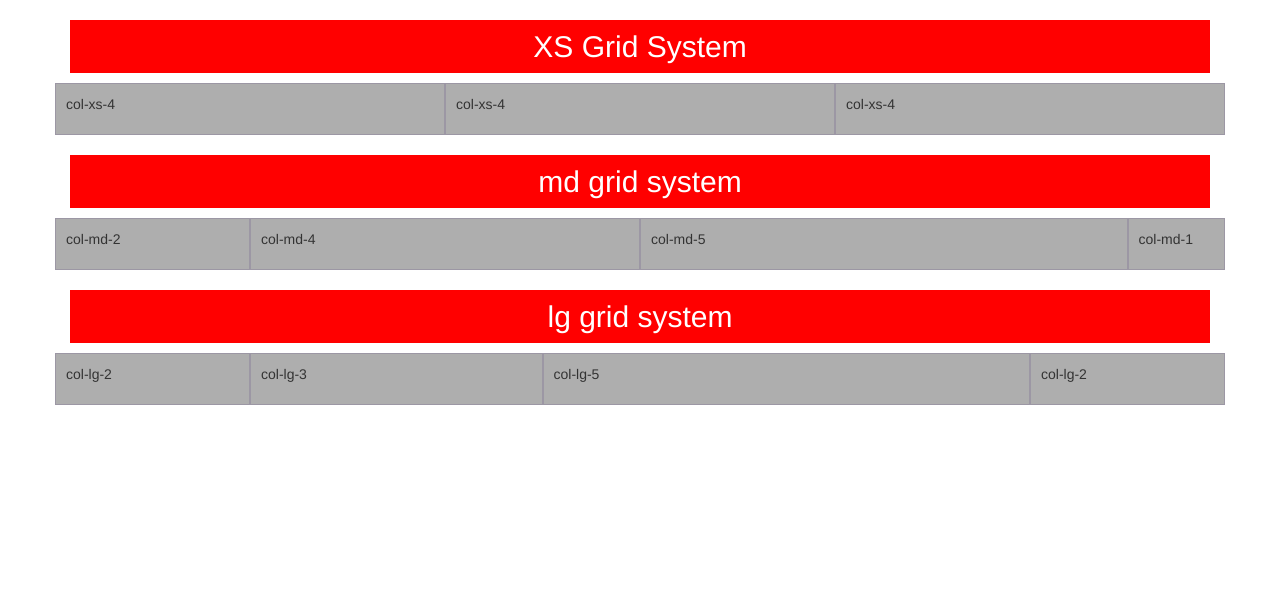
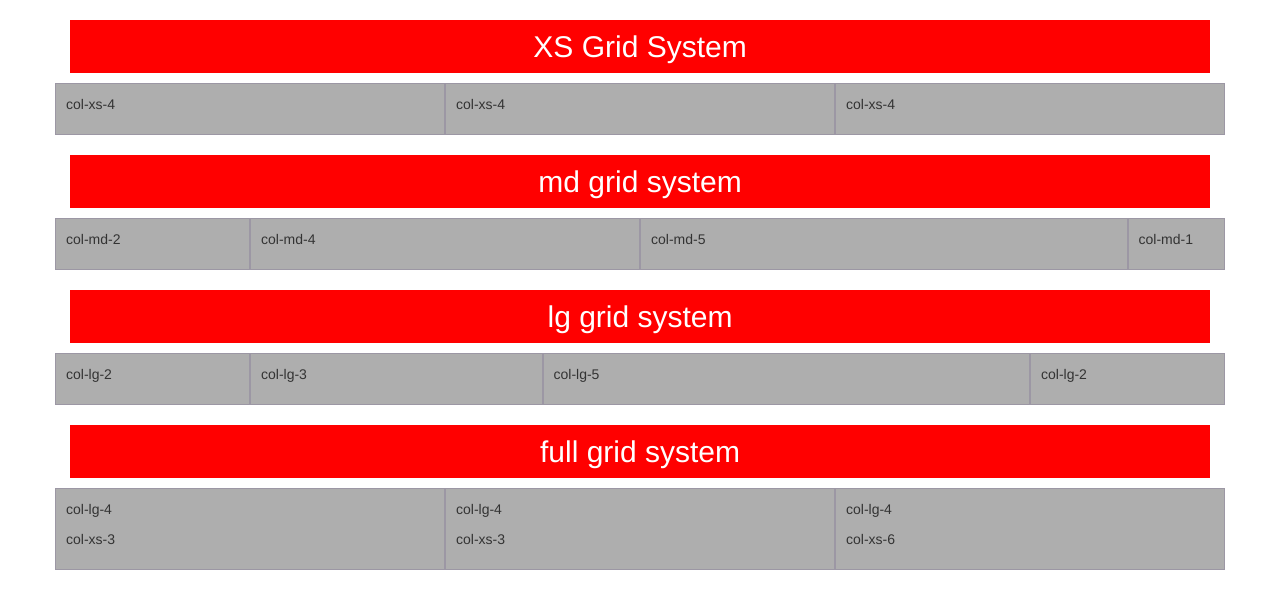
Before and after one commit to FrankSal82/gridsystem, a plain HTML site: page index.html in a window 1280 px wide. Drawn offline with Linux system fonts and the light colour scheme.

Commit message:
full grid

```diff
--- a/css/styles.css
+++ b/css/styles.css
@@ -10,3 +10,27 @@ h2 {
 	text-align:center;
 
 }
+.lg {
+	display:none;
+}
+.md {
+	display:none;
+}
+.sm {
+	display:none;
+}
+.xs {
+	display:none;
+}
+@media (min-width: 767px) {
+	.xs { display:block;}
+}
+@media (min-width: 768px) and (max-width: 991px){
+	.sm { display:block;}
+}
+@media (min-width: 992px) and (max-width: 1199px) {
+	.md { display:block;}
+}
+@media (min-width: 1200px) {
+	.lg { display:block;}
+}
--- a/index.html
+++ b/index.html
@@ -54,8 +54,38 @@
 				<p>col-lg-2</p>
 			</div>
 		</div> <!-- END OF LG GRID SYSTEM -->
+
+		<h2>full grid system</h2>
+		<div class="row show-grid">
+			<div class="col-lg-4 col-md-3 col-sm-5 col-xs-3">
+				<p class="lg">col-lg-4</p>
+				<p class="md">col-md-3</p>
+				<p class="sm">col-sm-5</p>
+				<p class="xs">col-xs-3</p>
+			</div>
+			<div class="col-lg-4 col-md-3 col-sm-5 col-xs-3">
+				<p class="lg">col-lg-4</p>
+				<p class="md">col-md-3</p>
+				<p class="sm">col-sm-5</p>
+				<p class="xs">col-xs-3</p>
+			</div>
+			<div class="col-lg-4 col-md-6 col-sm-2 col-xs-6">
+				<p class="lg">col-lg-4</p>
+				<p class="md">col-md-6</p>
+				<p class="sm">col-sm-2</p>
+				<p class="xs">col-xs-6</p>
+			</div>
+
+		</div> <!-- END OF LG GRID SYSTEM -->
 	</div><!-- END OF CONTAINER -->
 
 
 </body>
 </html>
+
+<!-- full grid system added to page
+lg 4 4 4
+md 3 3 6
+sm 5 5 2
+xs 3 3 6
+paragraph changes with switches  -->
```
